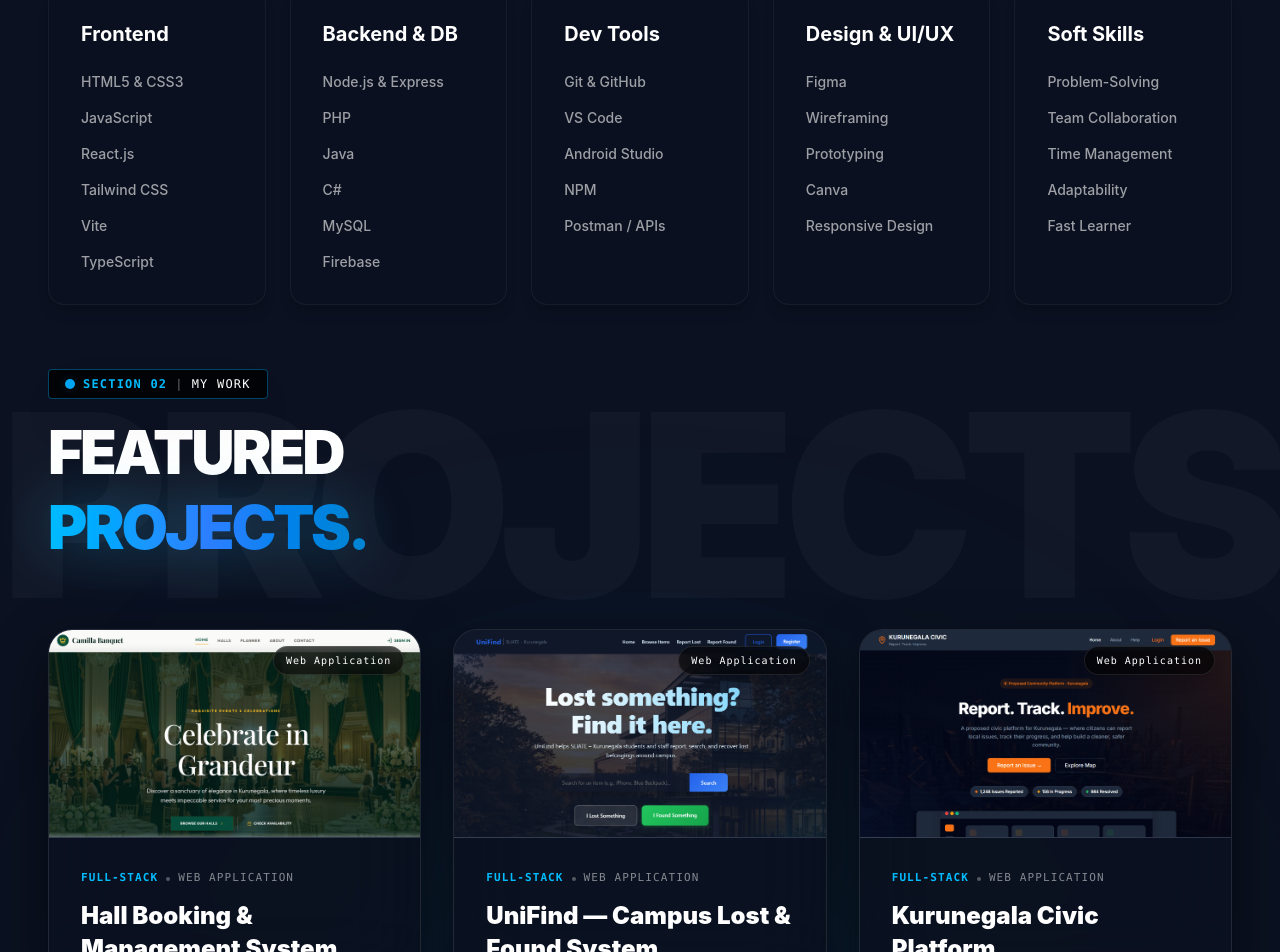
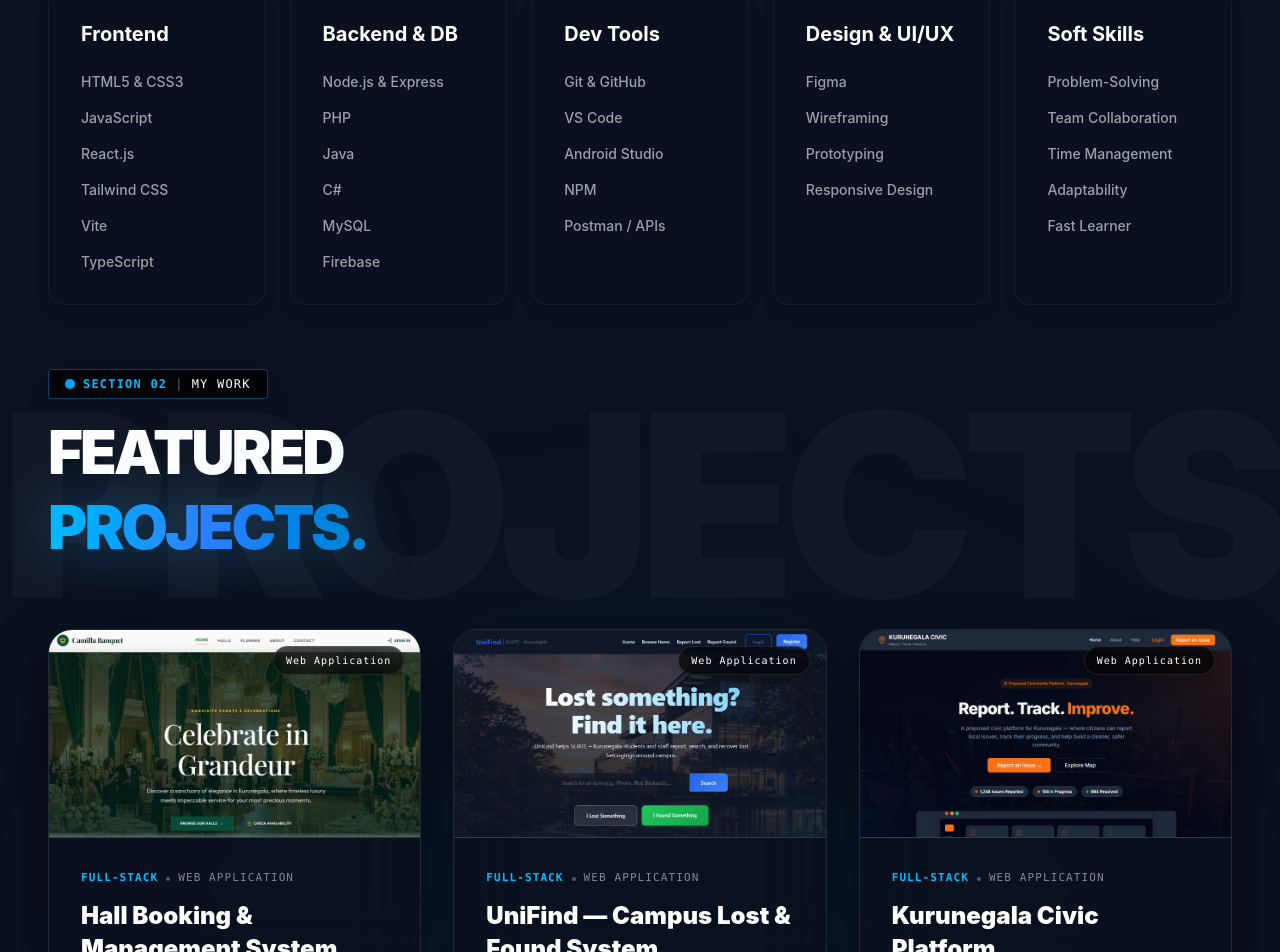
Before and after one commit to fathima-safiya/safiya-portfolio, a React (Vite) app: page / in a window 1280 px wide. Shown: the part 2043-2995 px from the top of the page. Built offline with nearby package versions, Linux system fonts and the light colour scheme.

Commit message:
Remove Canva from UI/UX skills

```diff
--- a/src/components/Expertise.jsx
+++ b/src/components/Expertise.jsx
@@ -15,7 +15,7 @@ const expertiseData = [
   },
   {
     title: "Design & UI/UX",
-    skills: ["Figma", "Wireframing", "Prototyping", "Canva", "Responsive Design"]
+    skills: ["Figma", "Wireframing", "Prototyping", "Responsive Design"]
   },
   {
     title: "Soft Skills",
```
